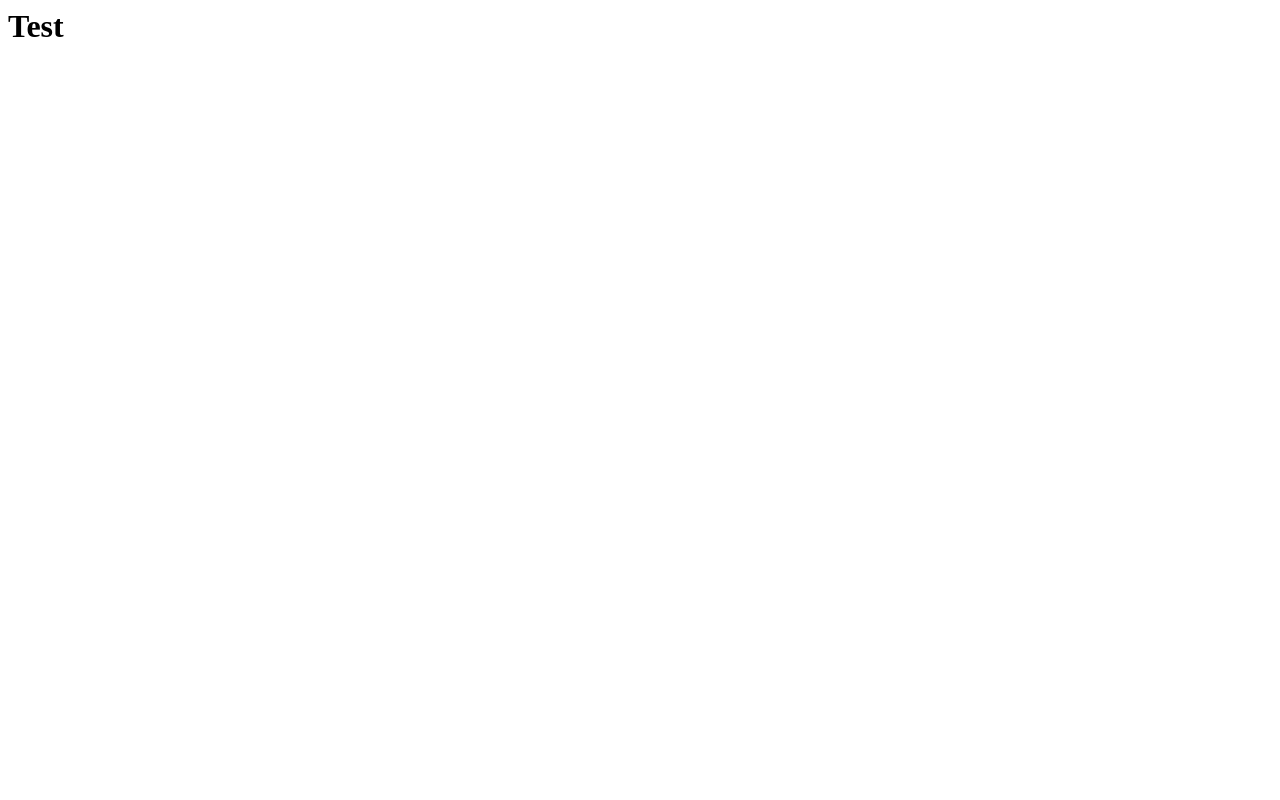
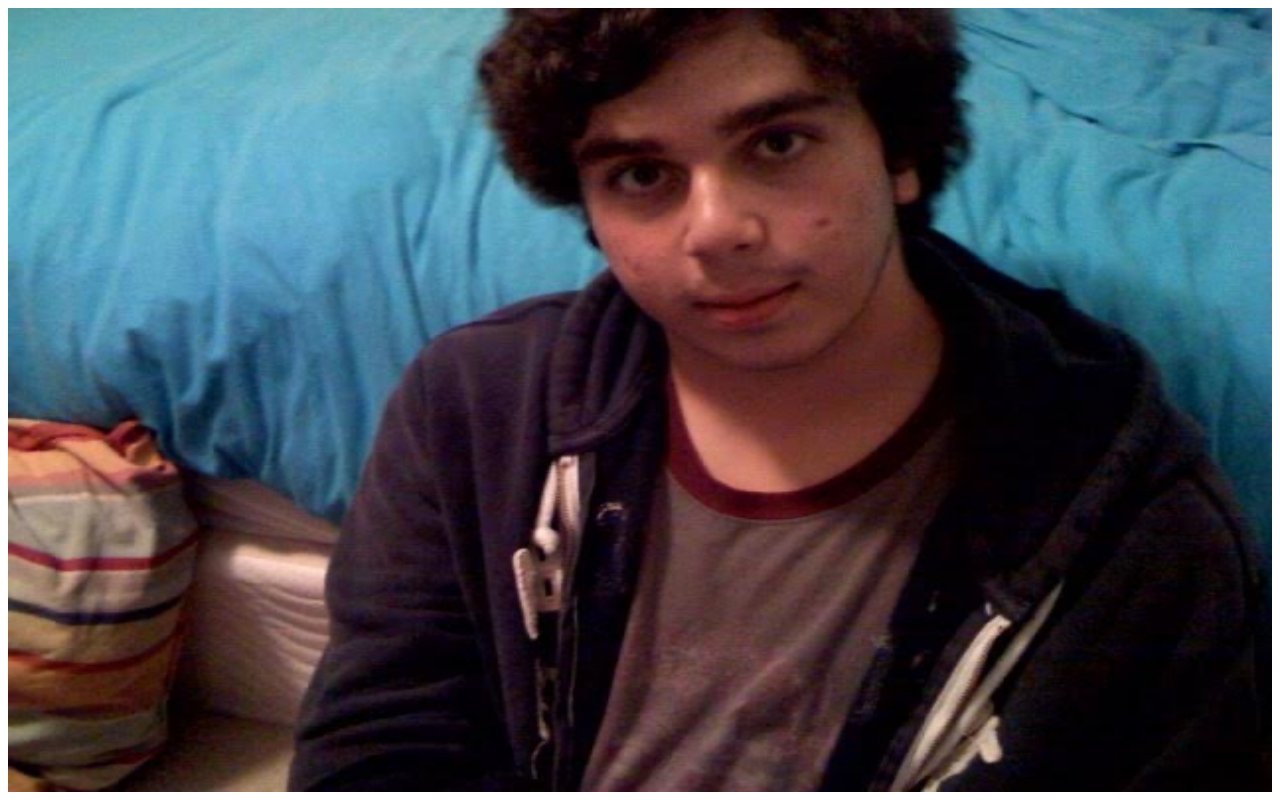
Before and after one commit to calvinatlan/talalbarakat.com, a plain HTML site: page index.html in a window 1280 px wide. Drawn offline with Linux system fonts and the light colour scheme.

Commit message:
Add image

```diff
--- a/index.html
+++ b/index.html
@@ -1,4 +1,4 @@
 <html>
 	<head><title>Talal Barkat</title></head>
-	<body><h1>Test</h1></body>
+	<body><img src="./talal.jpg" style="width: 100%;height: 100%"></img></body>
 </html>
```
Also changed, not shown: talal.JPG (added).
